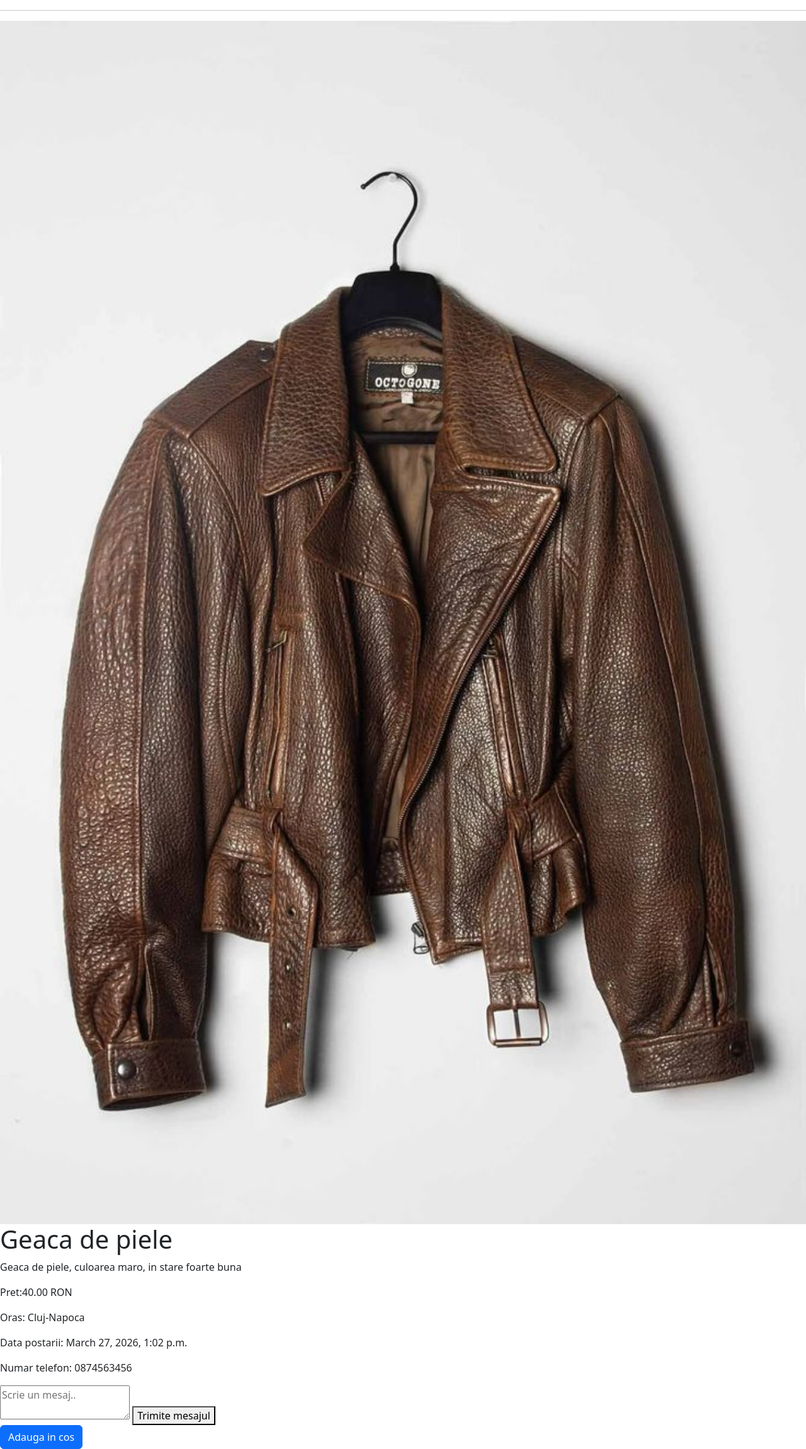
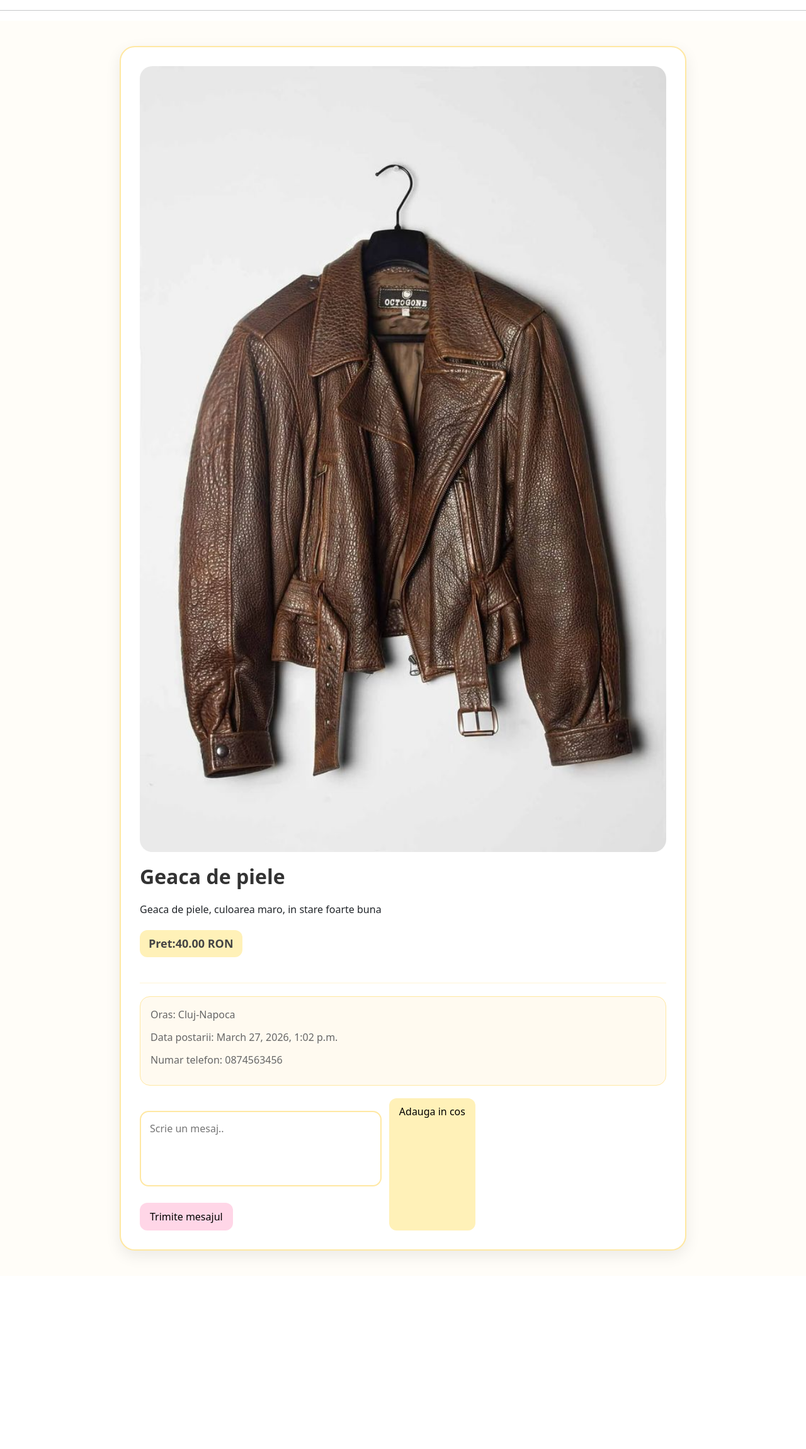
Before and after one commit to alexia-1306/ReStyle, a Django app: page /ad/1/ in a window 1280 px wide. Shown: the part 54-2355 px from the top of the page at 63% size. After the commit the page ends 2054 px from the top, so only its background shows below. Run offline with Django 5.2, Linux system fonts and the light colour scheme; data comes from the database, SQL or seed files in the repository.

Commit message:
detail products design

```diff
--- a/templates/ad_detail.html
+++ b/templates/ad_detail.html
@@ -1,19 +1,155 @@
 {% extends "base.html" %}
 
 {% block content %}
-    {% if ad_details.image %}
-        <img src="{{ ad_details.image.url }}" class="card-img-top" alt={{ ad_details.image }}>
-    {% endif %}
-    <h1>{{ ad_details.name }}</h1>
-    <p>{{ ad_details.description }}</p>
-    <p>Pret:{{ ad_details.price }} RON</p>
-    <p>Oras: {{ ad_details.city }}</p>
-    <p>Data postarii: {{ ad_details.post_date }}</p>
-    <p>Numar telefon: {{ ad_details.phone_number }}</p>
-    <form method="post" action="{% url 'send_message' ad_details.id %}">
-    {% csrf_token %}
-    <textarea name="message" placeholder="Scrie un mesaj.." ></textarea>
-    <button type="submit">Trimite mesajul</button>
-    </form>
-    <a href="{% url 'add_to_cart' ad_details.id %}" class="btn btn-primary">Adauga in cos</a>
+<style>
+    .detail-page {
+        background-color: #fffdf8;
+        padding: 40px;
+        min-height: 100vh;
+    }
+
+    .detail-card {
+        background-color: white;
+        border: 2px solid #ffe8a3;
+        border-radius: 24px;
+        padding: 30px;
+        max-width: 900px;
+        margin: 0 auto;
+        box-shadow: 0 8px 24px rgba(0, 0, 0, 0.08);
+        overflow: hidden;
+    }
+
+    .detail-card:hover {
+        border-color: #ffc8dd;
+    }
+
+    .price {
+        display: inline-block;
+        background-color: #fff1b8;
+        padding: 8px 14px;
+        border-radius: 12px;
+        font-size: 18px;
+        font-weight: 700;
+        color: #444;
+        margin-bottom: 20px;
+    }
+    .price:hover{
+        background-color: #ffe48c;
+    }
+
+    .message {
+        background-color: #ffd6e7;
+        border: none;
+        border-radius: 12px;
+        padding: 10px 16px;
+    }
+
+    .message:hover {
+        background-color: #ffc2db;
+    }
+
+    .btn-add-cart {
+        display: inline-block;
+        background-color: #fff1b8;
+        color: black;
+        text-decoration: none;
+        border: none;
+        border-radius: 12px;
+        padding: 10px 16px;
+        width: auto;
+        height: auto;
+        line-height: normal;
+    }
+
+    .btn-add-cart:hover {
+        color: #444;
+        text-decoration: none;
+        background-color: #ffe48c;
+    }
+
+    .card-img {
+        width: 100%;
+        border-radius: 20px;
+        margin-bottom: 20px;
+    }
+
+    .title {
+        font-size: 32px;
+        font-weight: 800;
+        color: #333;
+        margin-bottom: 20px;
+    }
+
+    .text {
+        color: #666;
+        margin-bottom: 12px;
+    }
+
+
+    .description {
+        margin-top: 20px;
+        margin-bottom: 20px;
+        line-height: 1.6;
+    }
+
+    .buttons {
+        display: flex;
+        gap: 12px;
+        margin-top: 20px;
+    }
+
+    .textare {
+        width: 100%;
+        min-height: 120px;
+        border: 2px solid #ffe8a3;
+        border-radius: 14px;
+        padding: 14px;
+        margin-top: 20px;
+        margin-bottom: 20px;
+        resize: none;
+    }
+
+    .textare:focus {
+        outline: none;
+        border-color: #ffc8dd;
+    }
+
+    .detail-section {
+        background-color: #fffaf0;
+        padding: 16px;
+        margin-bottom: 20px;
+        border-radius: 16px;
+        border: 1px solid #ffe8a3;
+    }
+
+    .detail-divider {
+        border: none;
+        border-top: 2px solid #ffe8a3;
+        margin: 20px 0;
+    }
+</style>
+<div class="detail-page">
+    <div class="detail-card">
+        {% if ad_details.image %}
+        <img src="{{ ad_details.image.url }}" class="card-img" alt={{ ad_details.image }}>
+        {% endif %}
+        <h1 class="title">{{ ad_details.name }}</h1>
+        <p class="description">{{ ad_details.description }}</p>
+        <p class="price">Pret:{{ ad_details.price }} RON</p>
+        <hr class="detail-divider">
+        <div class="detail-section">
+            <p class="text">Oras: {{ ad_details.city }}</p>
+            <p class="text">Data postarii: {{ ad_details.post_date }}</p>
+            <p class="text">Numar telefon: {{ ad_details.phone_number }}</p>
+        </div>
+        <div class="buttons">
+            <form method="post" action="{% url 'send_message' ad_details.id %}">
+                {% csrf_token %}
+                <textarea class="textare" placeholder="Scrie un mesaj.."></textarea>
+                <button class="message" type="submit">Trimite mesajul</button>
+            </form>
+            <a href="{% url 'add_to_cart' ad_details.id %}" class="btn-add-cart">Adauga in cos</a>
+        </div>
+    </div>
+</div>
 {% endblock %}
```
